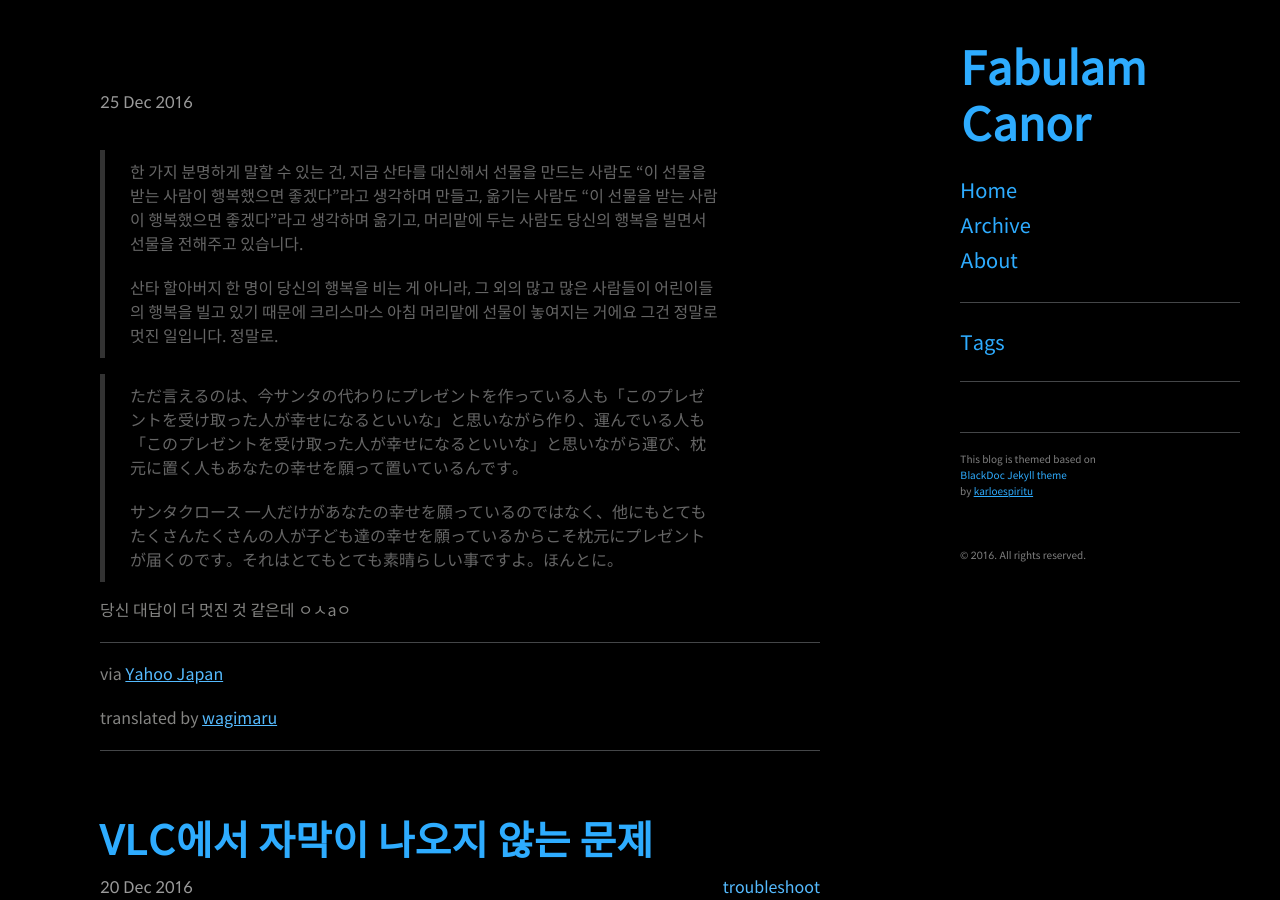
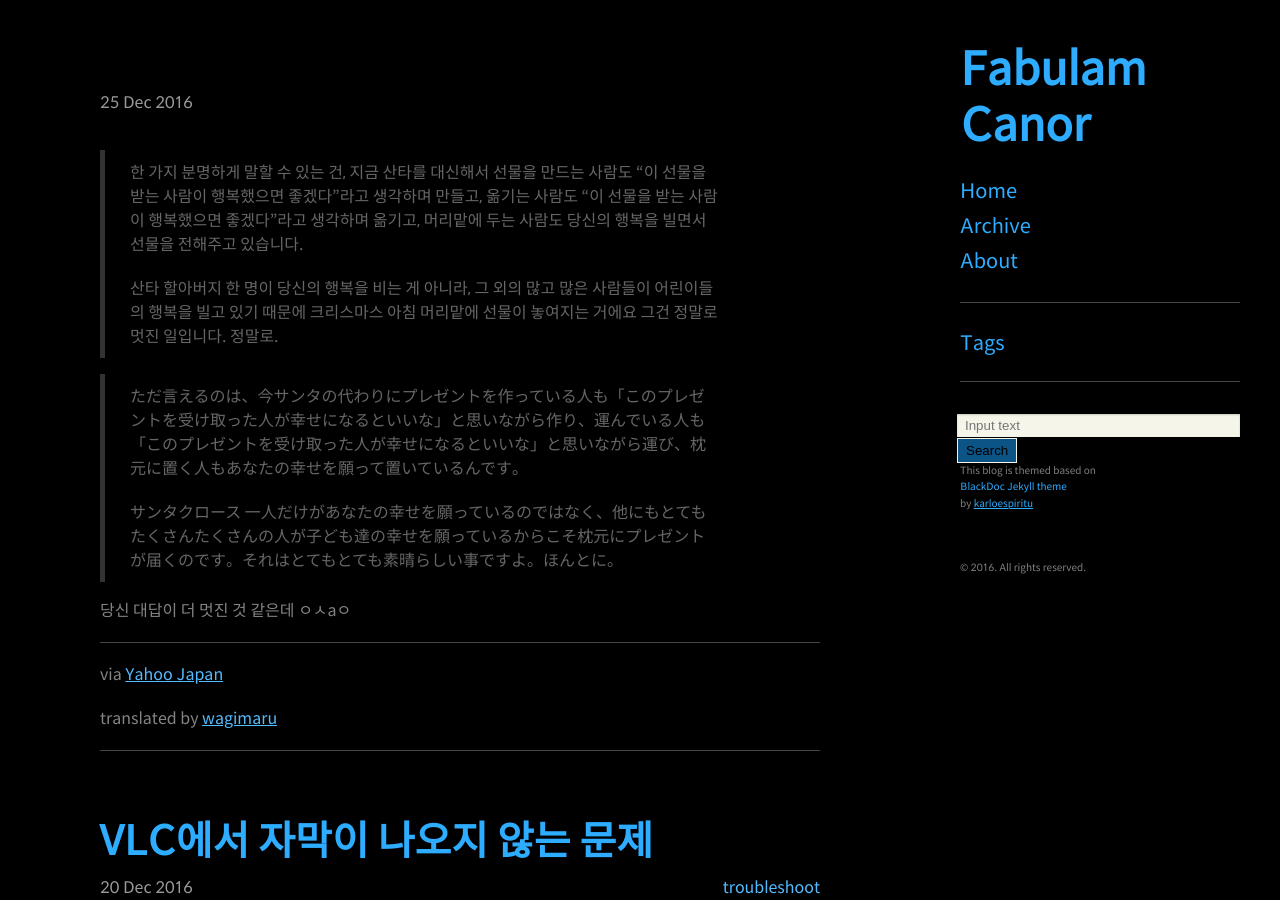
Before and after one commit to Canorus/canorus.github.io, a Jekyll site: the page built from index.html, in a window 1280 px wide and 900 px high. Built offline with Jekyll 4.4.1, drawn with Linux system fonts in a browser that asks for light colours; the list of posts is cut into pages by our own code; comment, search, counter and statistics services are not loaded.

Commit message:
searchbar

```diff
--- a/_includes/sidebar.html
+++ b/_includes/sidebar.html
@@ -69,10 +69,10 @@
       <div class="grid" id="searchBar">
         <div>
             <div id="search">
-                <!--<form role="search" method="get" action="{{ site.baseurl }}/search/">
+                <form role="search" method="get" action="function()">
                     <input id="searchString" name="searchString"
-                        placeholder=" " type="text">
-                    <input id="searchButton" name="googleSearchName" type="button" value="Search">-->
+                        placeholder="Input text" type="text">
+                    <input id="searchButton" name="googleSearchName" type="button" value="Search">
                     <script>
                     (function() {
                         var cx = '002774646318515022626:8r3kffjur0m';
@@ -84,7 +84,7 @@
                         s.parentNode.insertBefore(gcse, s);
                     })();
                     </script>
-                    <gcse:search queryParameterName="searchString"></gcse:search>
+                    <!--<gcse:search queryParameterName="searchString"></gcse:search>-->
                 </form>
             </div>
         </div>
```
